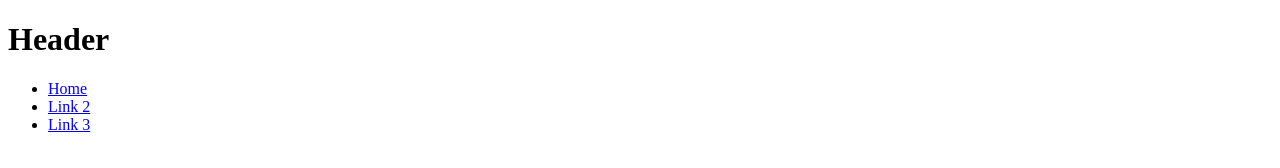
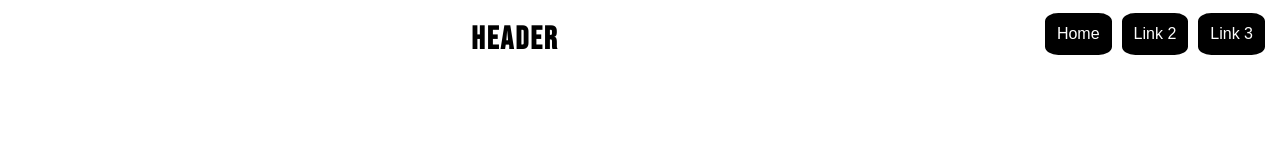
Before and after one commit to n-ste/Project_1, a plain HTML site: page index.html in a window 1280 px wide. Drawn offline with Linux system fonts and the light colour scheme.

Commit message:
nav bar added and styled

```diff
--- a/assets/css/style.css
+++ b/assets/css/style.css
@@ -0,0 +1,43 @@
+/* Title Font */
+@import url('https://fonts.googleapis.com/css2?family=Bebas+Neue&display=swap');
+/* General Font */
+@import url('https://fonts.googleapis.com/css2?family=Montserrat&display=swap');
+* {
+    padding: 0;
+    margin: 0;
+    font-family: 'Monsterrat', sans-serif;
+}
+
+header {
+    display: flex;
+    justify-content: space-around;
+    margin: 10px auto;
+
+}
+.main-heading {
+    font-family: 'Bebas Neue', monospace;
+    letter-spacing: 2px;
+    margin: 10px auto;
+}
+.menu {
+    display: flex;
+}
+ul {
+    margin: 3px 15px;
+    list-style-type: none;
+
+    top: 0;
+    gap: 10px;
+}
+
+li a {
+    text-decoration: none;
+    color: #fff;
+}
+
+#link-box {
+    background-color: #000;
+    padding: 10px;
+    border: 2px solid #000;
+    border-radius: 20%;
+}
--- a/index.html
+++ b/index.html
@@ -8,17 +8,17 @@
 </head>
 <body>
     <header>
-        <h1>Header</h1>
+        <h1 class="main-heading">Header</h1>
         <div class="nav-menu" id="nav-menu">
             <div class="nav-menu-toggle" id="nav-menu-toggle">
                 <ul class="menu" id="menu">
-                    <li>
+                    <li id="link-box">
                         <a href="#">Home</a>
                     </li>
-                    <li>
+                    <li id="link-box">
                         <a href="#">Link 2</a>
                     </li>
-                    <li>
+                    <li id="link-box">
                         <a href="#">Link 3</a>
                     </li>
                 </ul>
```
